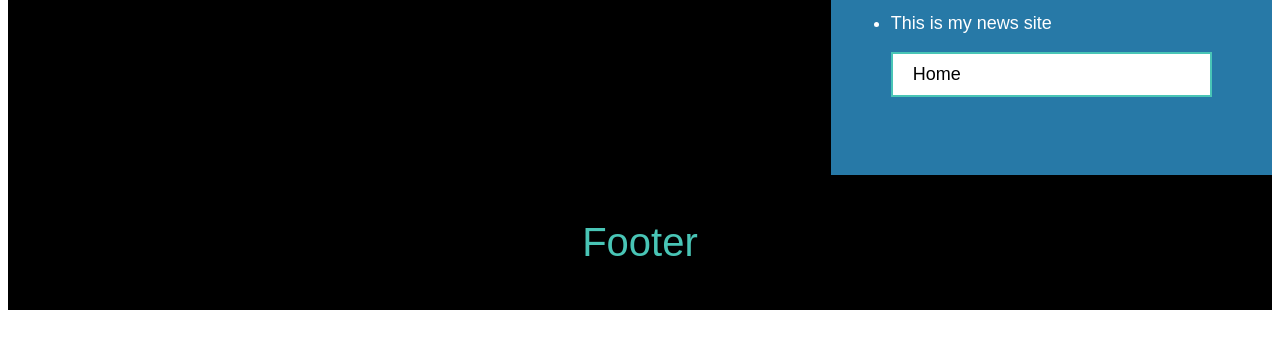
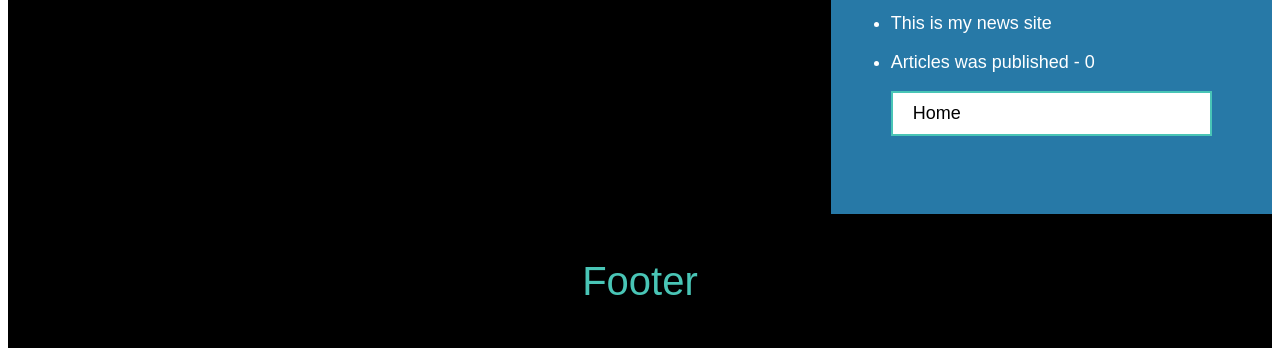
Before and after one commit to heywhereismymind/my_news_site_project, a Django app: page /news/ in a window 1280 px wide. Shown: the part 398-746 px from the top of the page. Run offline with Django 4.2, Linux system fonts and the light colour scheme; data that the repository does not hold is empty; parts of the project's set-up code (start-up, migrations or seed data) failed here and were passed over.

Commit message:
Add logic in base.html for total articles

```diff
--- a/mywebsite/news/templates/news/base.html
+++ b/mywebsite/news/templates/news/base.html
@@ -1,4 +1,5 @@
 {% load static %}
+{% load news_tags %}
 <!DOCTYPE html>
 <html>
 <head>
@@ -21,6 +22,9 @@
             <li>
                 <p>This is my news site</p>
             </li>
+            <li>
+                <p>Articles was published - {% total_articles %}</p>
+            </li>
 
             <a href="{% url 'news:article_list' %}">
                 Home
```
